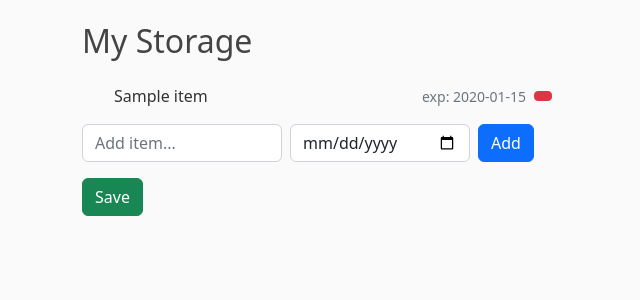
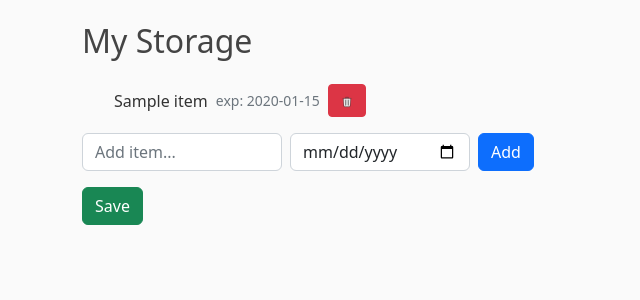
Before and after one commit to Dantes-bit/mealplanner, a Flask app: a page that uses mealplanner/templates/users/storage.html in a window 1280 px wide. Shown: the part 58-358 px from the top of the page, without its empty margins (0-640 px from the left). Run offline with Flask 3, Linux system fonts and the light colour scheme; a user stored in the database is signed in; tables that the repository leaves empty hold one stand-in row (values such as "Sample post"); grey boxes marked "Sample" are stand-in pictures.

Commit message:
fixed storage list

```diff
--- a/mealplanner/templates/users/storage.html
+++ b/mealplanner/templates/users/storage.html
@@ -6,12 +6,12 @@
         <ul id="storage-list">
             {% for item in items %}
                 <li class="d-flex align-items-center gap-2 mb-2">
-                    <span class="ingredient-name">{{ item.name }}</span>
-                    <span class="text-muted small">{{ 'exp: ' + item.expiration_date.strftime('%Y-%m-%d') if item.expiration_date else '' }}</span>
+                    <span class="ingredient-names">{{ item.name }}</span>
+                    <span class="text-muted small ingredient-expiration">{{ 'exp: ' + item.expiration_date.strftime('%Y-%m-%d') if item.expiration_date else '' }}</span>
                     <input type="hidden" name="storage_name" value="{{ item.name }}">
                     <input type="hidden" name="storage_expiration" value="{{ item.expiration_date.strftime('%Y-%m-%d') if item.expiration_date else '' }}">
                     <button type="button" class="btn btn-sm btn-danger" onclick="this.closest('li').remove()">
-                        <i class="fas fa-trash"></i>
+                        <img src="{{ url_for('static', filename='icons/trash.png') }}" width="20" height="20" class="rounded-circle">
                     </button>
                 </li>
             {% endfor %}
@@ -36,12 +36,12 @@
         const li = document.createElement('li');
         li.className = 'd-flex align-items-center gap-2 mb-2';
         li.innerHTML = `
-            <span>${value}</span>
-            <span class="text-muted small">${expiration ? 'exp: ' + expiration : ''}</span>
+            <span class="ingredient-names">${value}</span>
+            <span class="text-muted small ingredient-expiration">${expiration ? 'exp: ' + expiration : ''}</span>
             <input type="hidden" name="storage_name" value="${value}">
             <input type="hidden" name="storage_expiration" value="${expiration}">
             <button type="button" class="btn btn-sm btn-danger" onclick="this.closest('li').remove()">
-                <i class="fas fa-trash"></i>
+                <img src="{{ url_for('static', filename='icons/trash.png') }}" width="20" height="20" class="rounded-circle">
             </button>
         `;
         ul.appendChild(li);
```
